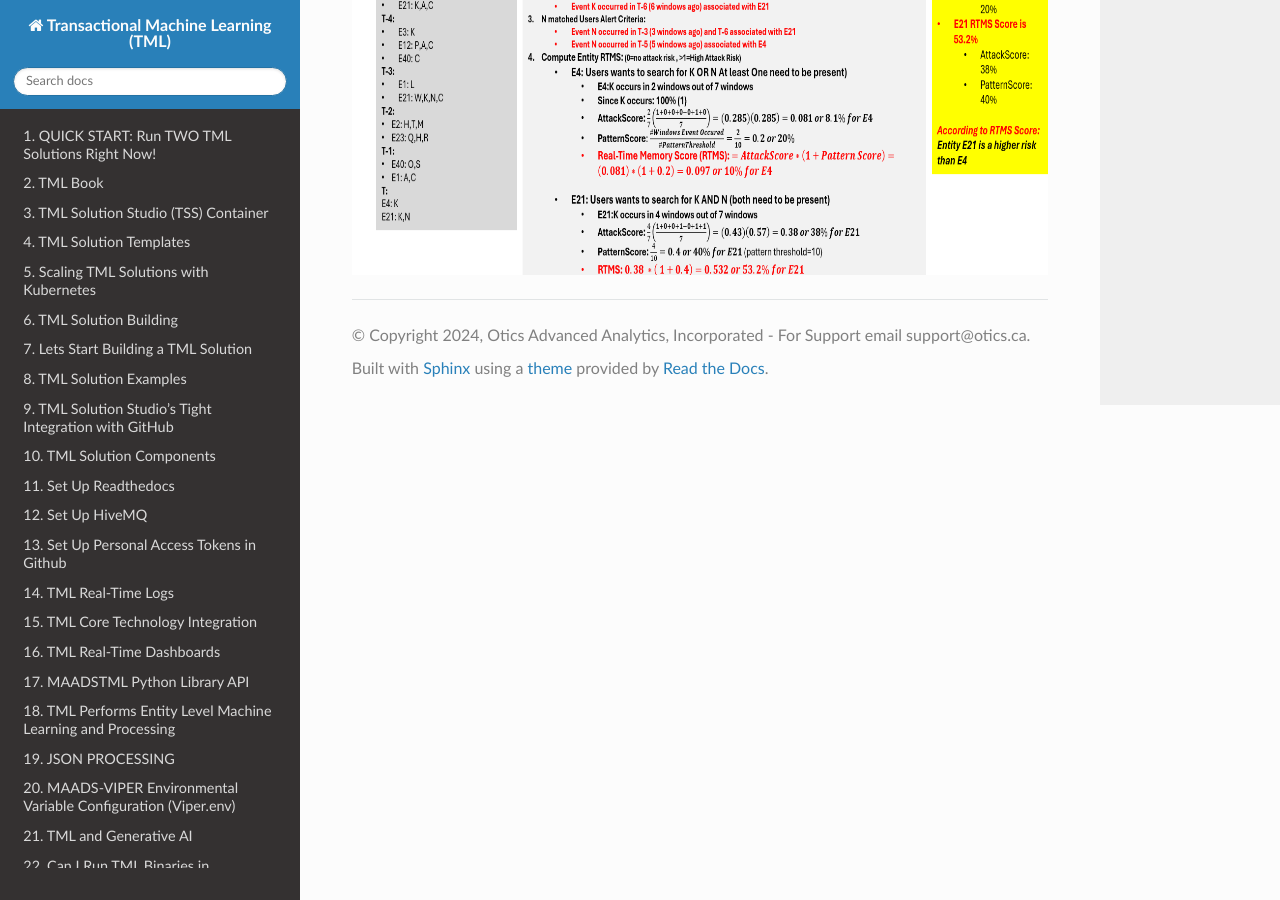
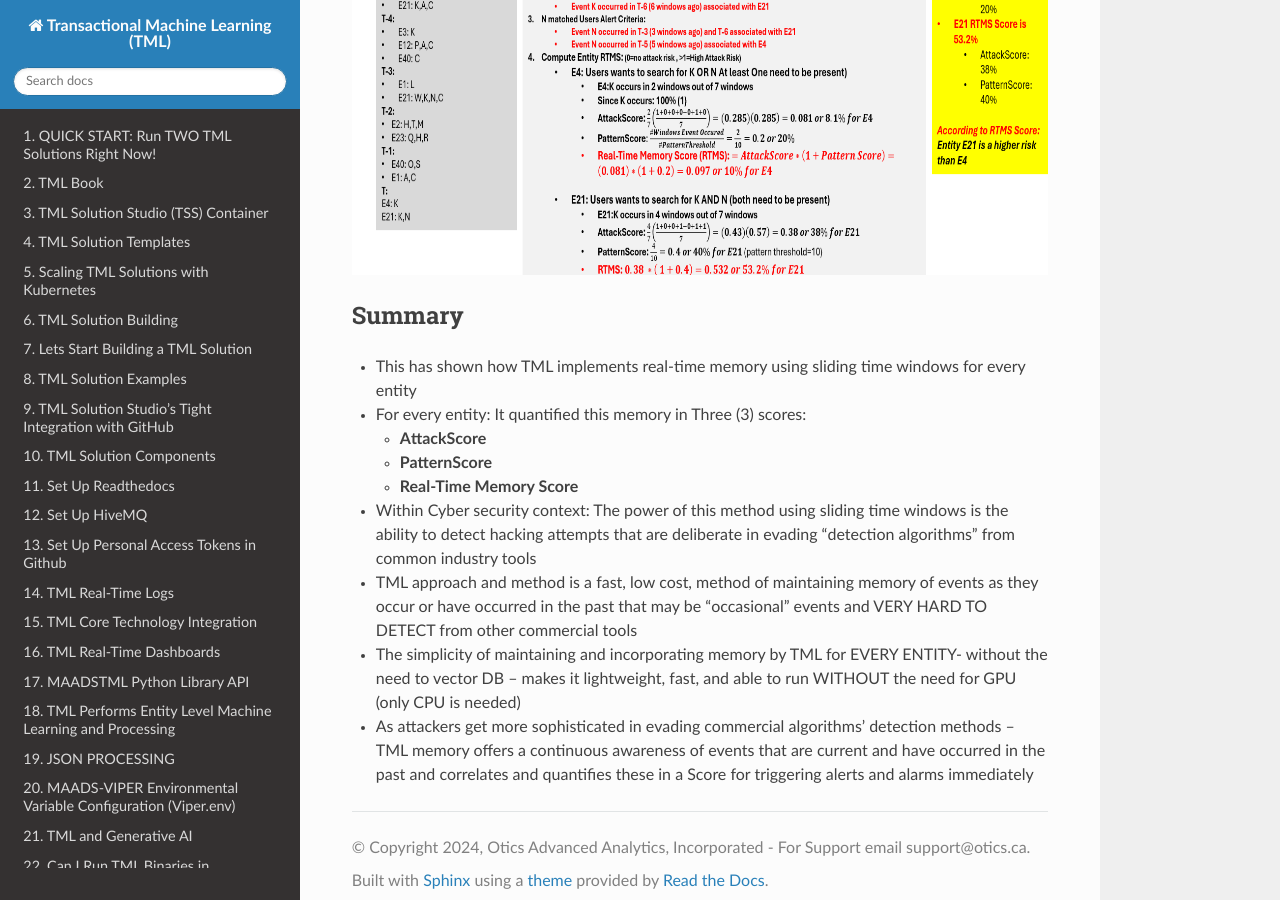
Before and after one commit to smaurice101/readthedocs, a Sphinx documentation site: the page built from docs/source/rtms.rst, in a window 1280 px wide and 900 px high, scrolled down 2424 px. Built offline with Sphinx 7.4.7 and the Read the Docs theme 3.1.0, drawn with Linux system fonts in a browser that asks for light colours.

Commit message:
Update rtms.rst

```diff
--- a/docs/source/rtms.rst
+++ b/docs/source/rtms.rst
@@ -60,3 +60,22 @@ Past Memory Demonstration
 
 .. figure:: rtms2.png
    :scale: 70%
+
+Summary
+----------
+
+* This has shown how TML implements real-time memory using sliding time windows for every entity
+
+* For every entity: It quantified this memory in Three (3) scores:
+
+  * **AttackScore**
+  * **PatternScore**
+  * **Real-Time Memory Score**
+
+* Within Cyber security context: The power of this method using sliding time windows is the ability to detect hacking attempts that are deliberate in evading “detection algorithms” from common industry tools
+
+* TML approach and method is a fast, low cost, method of maintaining memory of events as they occur or have occurred in the past that may be “occasional” events and VERY HARD TO DETECT from other commercial tools
+
+* The simplicity of maintaining and incorporating memory by TML for EVERY ENTITY- without the need to vector DB – makes it lightweight, fast, and able to run WITHOUT the need for GPU (only CPU is needed)
+
+* As attackers get more sophisticated in evading commercial algorithms’ detection methods – TML memory offers a continuous awareness of events that are current and have occurred in the past and correlates and quantifies these in a Score for triggering alerts and alarms immediately
```
